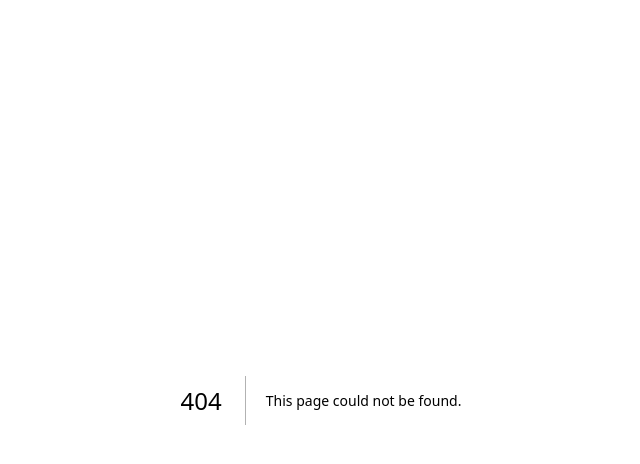
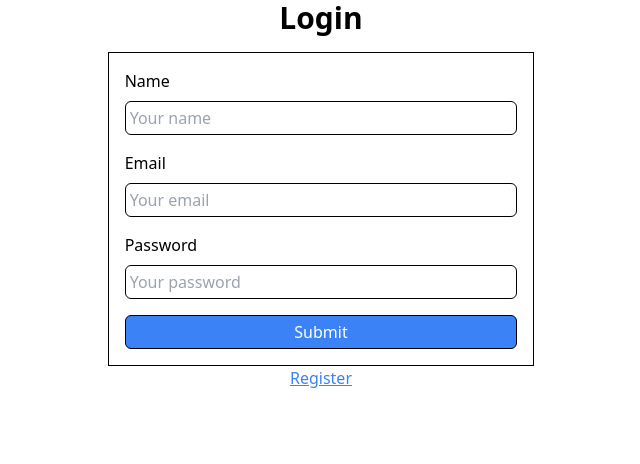
Before and after one commit to sonaljain01/blog-app-frontend, a Next.js app: page /auth/register in a window 1280 px wide. Before the commit this address had no page. Shown: the top 464 px of the page, without its empty margins (319-959 px from the left). Built offline with nearby package versions, Linux system fonts and the light colour scheme.

Commit message:
create register page and integrate api

```diff
--- /dev/null
+++ b/app/auth/register/page.tsx
@@ -0,0 +1,5 @@
+import { Register } from "@/components/auth/register";
+
+export default function LoginHome() {
+  return <Register />;
+}
--- a/components/auth/login.tsx
+++ b/components/auth/login.tsx
@@ -67,7 +67,7 @@ export const Login = () => {
         </button>
       </form>
       <p>
-        <a className="text-blue-500 underline" href="auth/register">
+        <a className="text-blue-500 underline" href="register">
           Register
         </a>
       </p>
--- a/components/auth/register.tsx
+++ b/components/auth/register.tsx
@@ -0,0 +1,97 @@
+"use client";
+
+import * as z from "zod";
+import { useForm, SubmitHandler } from "react-hook-form";
+import { zodResolver } from "@hookform/resolvers/zod";
+import { axiosInstance } from "@/helper/axiosInstance";
+import { useRouter } from "next/navigation";
+
+export const Register = () => {
+  const router = useRouter();
+  const schema = z.object({
+    email: z.string().email(),
+    password: z.string(),
+    name: z.string().min(1),
+    // type: z.string().min(1),
+  });
+
+  type schemaType = z.infer<typeof schema>;
+  const {
+    register,
+    handleSubmit,
+    formState: { errors },
+  } = useForm<schemaType>({
+    resolver: zodResolver(schema),
+  });
+
+  const onSubmit: SubmitHandler<schemaType> = async (data) => {
+    const sendData = {
+      ...data,
+      type: "writer",
+    };
+    try {
+      const res = await axiosInstance.post("/auth/register", sendData);
+      if (res.data.status) {
+        alert("Register Success");
+        router.push("login");
+      } else {
+        alert(res.data.message);
+      }
+    } catch (err: any) {
+      alert(err.response.data.message);
+    }
+  };
+
+  return (
+    <div className="flex flex-col items-center justify-center">
+      <h1 className="text-3xl font-bold">Login</h1>
+      <form
+        onSubmit={handleSubmit(onSubmit)}
+        className="space-y-4 border border-black w-1/3 p-4 mt-4"
+      >
+        <div className="flex flex-col gap-2">
+          <label htmlFor="name">Name</label>
+          <input
+            type="name"
+            id="name"
+            className="border border-black p-1 rounded-md"
+            placeholder="Your name"
+            {...register("name")}
+          />
+        </div>
+        <div className="flex flex-col gap-2">
+          <label htmlFor="email">Email</label>
+          <input
+            type="email"
+            id="email"
+            className="border border-black p-1 rounded-md"
+            placeholder="Your email"
+            {...register("email")}
+          />
+        </div>
+
+        <div className="flex flex-col gap-2">
+          <label htmlFor="password">Password</label>
+          <input
+            type="password"
+            id="password"
+            className="border border-black p-1 rounded-md"
+            placeholder="Your password"
+            {...register("password")}
+          />
+        </div>
+        <button
+          type="submit"
+          className="w-full border border-black p-1 rounded-md bg-blue-500 text-white"
+        >
+          Submit
+        </button>
+      </form>
+      <p>
+        <a className="text-blue-500 underline" href="auth/register">
+          Register
+        </a>
+      </p>
+    </div>
+  );
+};
```
